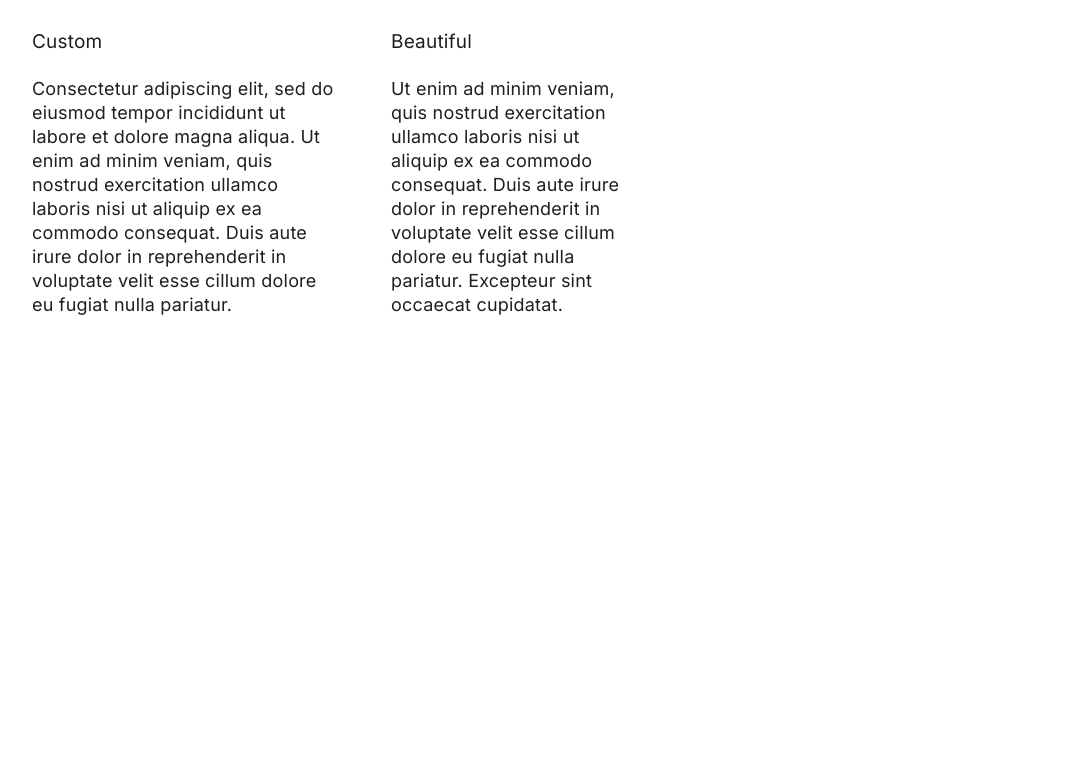
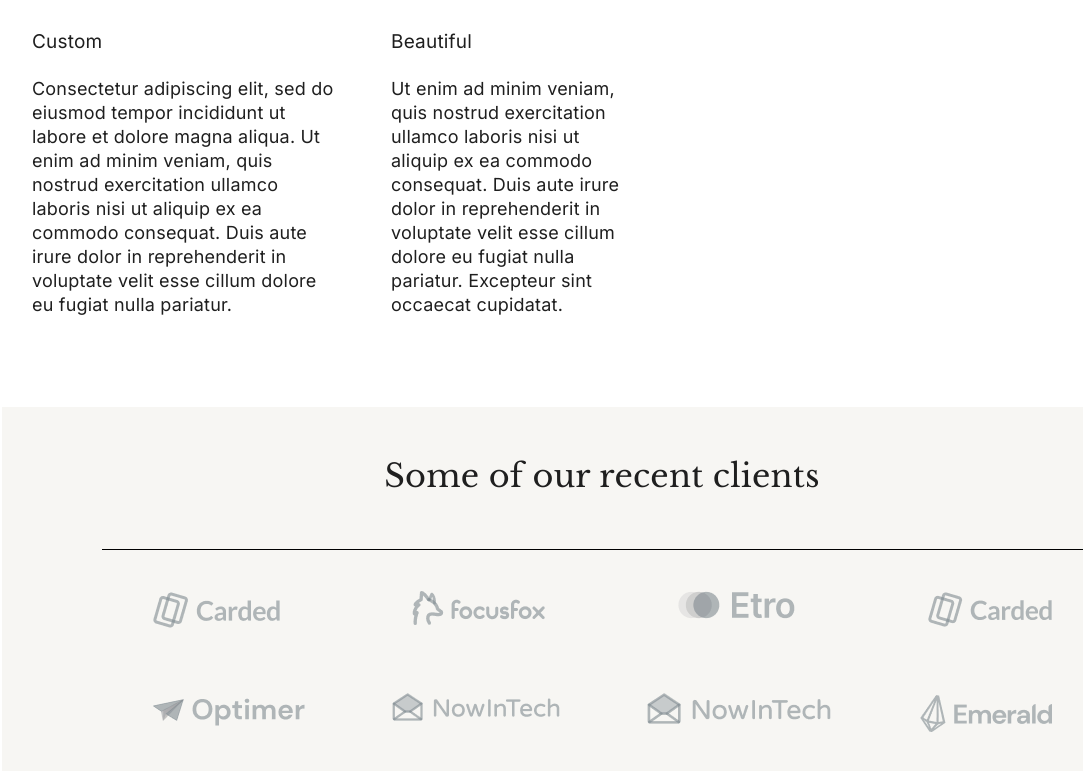
Before and after one commit to Zajroid/analogue-zajroit, a website: page app/index.html in a window 1280 px wide. Shown: the part 4430-5201 px from the top of the page, without its empty margins (38-1121 px from the left). Before the commit the page ends 4837 px from the top, so only its background shows below. Drawn offline with nearby package versions, Linux system fonts and the light colour scheme.

Commit message:
add section recent-client

```diff
--- a/app/index.html
+++ b/app/index.html
@@ -259,6 +259,56 @@
 
     <div class="container">
         <div class="recent-clients">
+            <div class="recent-clients-title">
+                <p>Some of our recent clients</p>
+            </div>
+
+
+
+            <div class="recent-clients-block">
+
+                <div class="recent-clients-block-top">
+                    <!-- 1 -->
+                    <div class="recent-clients-block-img">
+                        <img src="./images/clients/IMAGE.png" alt="">
+                    </div>
+                    <!-- 2 -->
+                    <div class="recent-clients-block-img">
+                        <img src="./images/clients/IMAGE-1.png" alt="">
+                    </div>
+                    <!-- 3 -->
+                    <div class="recent-clients-block-img">
+                        <img src="./images/clients/IMAGE-2.png" alt="">
+                    </div>
+                    <!-- 4 -->
+                    <div class="recent-clients-block-img">
+                        <img src="./images/clients/IMAGE-3.png" alt="">
+                    </div>
+
+                </div>
+
+                <div class="recent-clients-block-down">
+
+                    <!-- 5 -->
+                    <div class="recent-clients-block-img">
+                        <img src="./images/clients/IMAGE-4.png" alt="">
+                    </div>
+                    <!-- 6 -->
+                    <div class="recent-clients-block-img">
+                        <img src="./images/clients/IMAGE-5.png" alt="">
+                    </div>
+                    <!-- 7 -->
+                    <div class="recent-clients-block-img">
+                        <img src="./images/clients/IMAGE-6.png" alt="">
+                    </div>
+                    <!-- 8 -->
+                    <div class="recent-clients-block-img">
+                        <img src="./images/clients/IMAGE-7.png" alt="">
+                    </div>
+
+                </div>
+            </div>
+
 
         </div>
     </div>
--- a/app/scss/style.scss
+++ b/app/scss/style.scss
@@ -456,3 +456,81 @@
         }
     }
 }
+
+/* RECENT CLIENTS */
+.recent-clients {
+    min-height: 500px;
+    background-color: #f7f6f3;
+
+    .recent-clients-title {
+        padding-top: 45px;
+        padding-bottom: 90px;
+
+        font-family: "Libre Baskerville";
+        font-style: normal;
+        font-weight: 400;
+        font-size: 32px;
+        line-height: 49px;
+
+        text-align: center;
+        letter-spacing: 0.2px;
+
+        color: #1f1f1f;
+    }
+
+    .recent-clients-block {
+        display: flex;
+        flex-direction: column;
+        margin: 0 auto;
+        max-width: 1000px;
+
+        .recent-clients-block-img + .recent-clients-block-img {
+        }
+
+        .recent-clients-block-top {
+            padding-right: 50px;
+            padding-left: 50px;
+            display: flex;
+            justify-content: space-between;
+
+            margin-bottom: 60px;
+            position: relative;
+
+            &::before {
+                // margin-left: 30px;
+                margin: 0 auto;
+                position: absolute;
+                content: "";
+                top: -100%;
+                left: 0;
+                display: block;
+                height: 1px;
+                width: 100%;
+                background-color: #000;
+            }
+        }
+
+        .recent-clients-block-down {
+            padding-right: 50px;
+            padding-left: 50px;
+
+            display: flex;
+            justify-content: space-between;
+
+            position: relative;
+
+            &::before {
+                // margin-left: 30px;
+                position: absolute;
+                content: "";
+                margin: 0 auto;
+                left: 0;
+                bottom: -100%;
+                display: block;
+                height: 1px;
+                width: 100%;
+                background-color: #000;
+            }
+        }
+    }
+}
```
Also changed, not shown: app/css/style.min.css, app/images/clients/IMAGE-1.png (added), app/images/clients/IMAGE-2.png (added), app/images/clients/IMAGE-3.png (added), app/images/clients/IMAGE-4.png (added), app/images/clients/IMAGE-5.png (added), app/images/clients/IMAGE-6.png (added), app/images/clients/IMAGE-7.png (added), app/images/clients/IMAGE.png (added).
